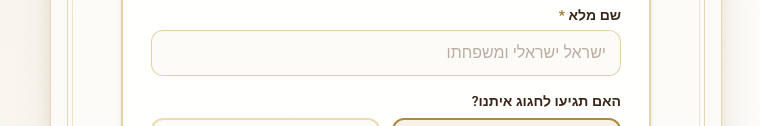
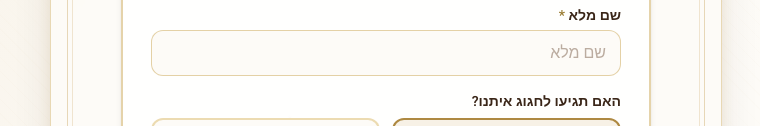
Before and after one commit to The-Legand/yanky-bar-mitzvah, a plain HTML site: page index.html in a window 1280 px wide. Shown: the part 453-579 px from the top of the page, without its empty margins (254-1014 px from the left). Drawn offline with nearby package versions, Linux system fonts and the light colour scheme; a web font is replaced by a local one.

Commit message:
Changed from ישראלי ישראלי ומשפחתו To שם מלא

```diff
--- a/index.html
+++ b/index.html
@@ -261,7 +261,7 @@
                                    id="guest-name"
                                    name="name"
                                    required
-                                   placeholder="ישראל ישראלי ומשפחתו"
+                                   placeholder="שם מלא"
                                    class="w-full bg-cream-50 border border-gold-400/60 focus:border-gold-600 focus:ring-2 focus:ring-gold-400/30 rounded-xl px-3.5 py-2.5 text-sm sm:text-base text-espresso-900 placeholder-espresso-600/45 outline-none transition">
                         </div>
 
```
